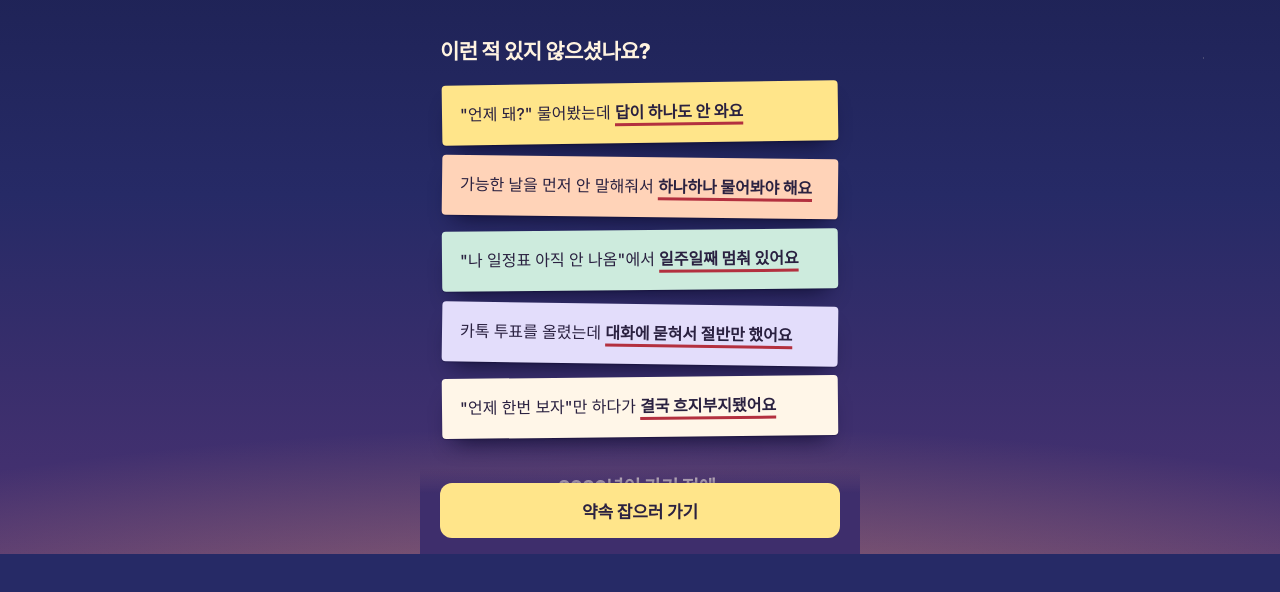
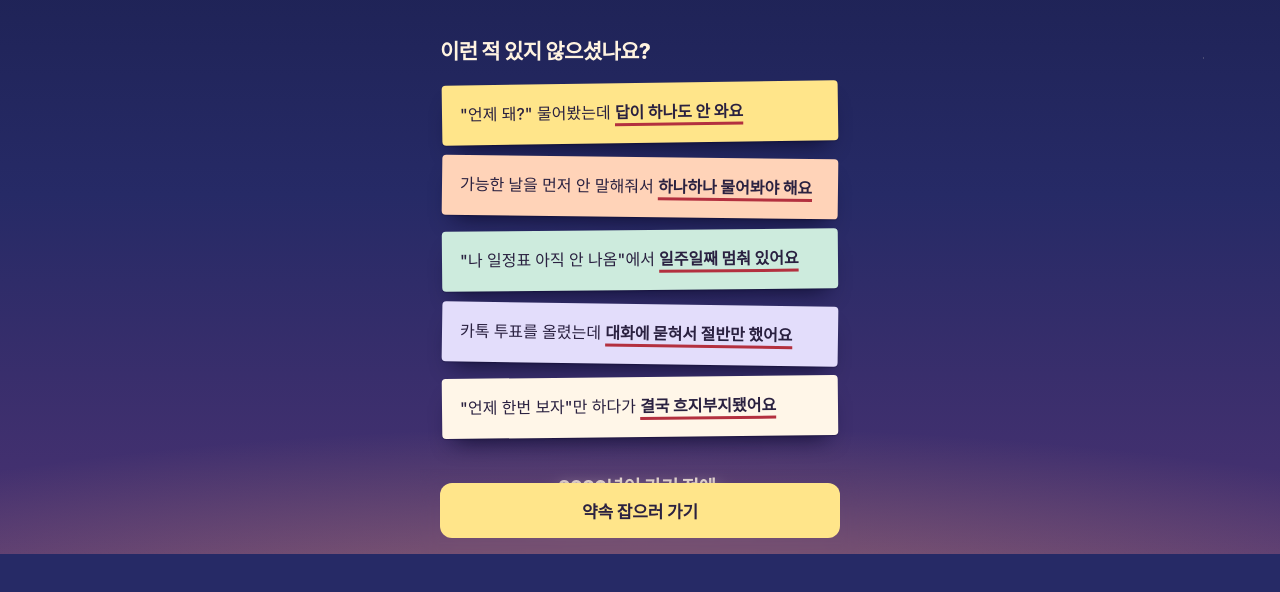
Before and after one commit to dPqlsrkd/khux-team-a-poc, a plain HTML site: page index.html in a window 1280 px wide. Shown: the part 246-838 px from the top of the page. Drawn offline with Linux system fonts and the light colour scheme; a web font is replaced by a local one.

Commit message:
Fix sticky CTA background clashing with sky gradient
Remove the solid purple fade behind the sticky button; use a masked
backdrop blur so the page gradient shows through on all viewport widths.

Co-Authored-By: Claude Sonnet 5.5 <noreply@anthropic.com>

```diff
--- a/index.html
+++ b/index.html
@@ -111,7 +111,9 @@ window.GOOGLE_FORM = {
   .btn.primary{background:#FFE58A;color:var(--ink)}
   .btn.ghost{background:transparent;color:var(--pg-sub);font-weight:600;font-size:15px;margin-top:8px}
   .btn:disabled{opacity:.4;cursor:default}
-  .sticky{position:sticky;bottom:0;margin:20px -20px 0;padding:14px 20px calc(16px + env(safe-area-inset-bottom));background:linear-gradient(to top,#3E2E6C 72%,rgba(62,46,108,0))}
+  /* 버튼 뒤에는 색을 깔지 않는다(하늘 그라데이션과 따로 놀지 않게). 뒤로 지나가는 카드만 살짝 흐리게 */
+  .sticky{position:sticky;bottom:0;isolation:isolate;margin:20px -20px 0;padding:14px 20px calc(16px + env(safe-area-inset-bottom))}
+  .sticky::before{content:"";position:absolute;z-index:-1;inset:0;pointer-events:none;-webkit-backdrop-filter:blur(8px);backdrop-filter:blur(8px);-webkit-mask-image:linear-gradient(to top,#000 55%,transparent);mask-image:linear-gradient(to top,#000 55%,transparent)}
 
   /* S2 · 선택지 3개는 완전히 같은 모양 (색·크기·기울기·강조 동일, 높이도 항상 같게) */
   .choices{display:grid;grid-auto-rows:1fr;gap:12px;margin-top:24px}
```
